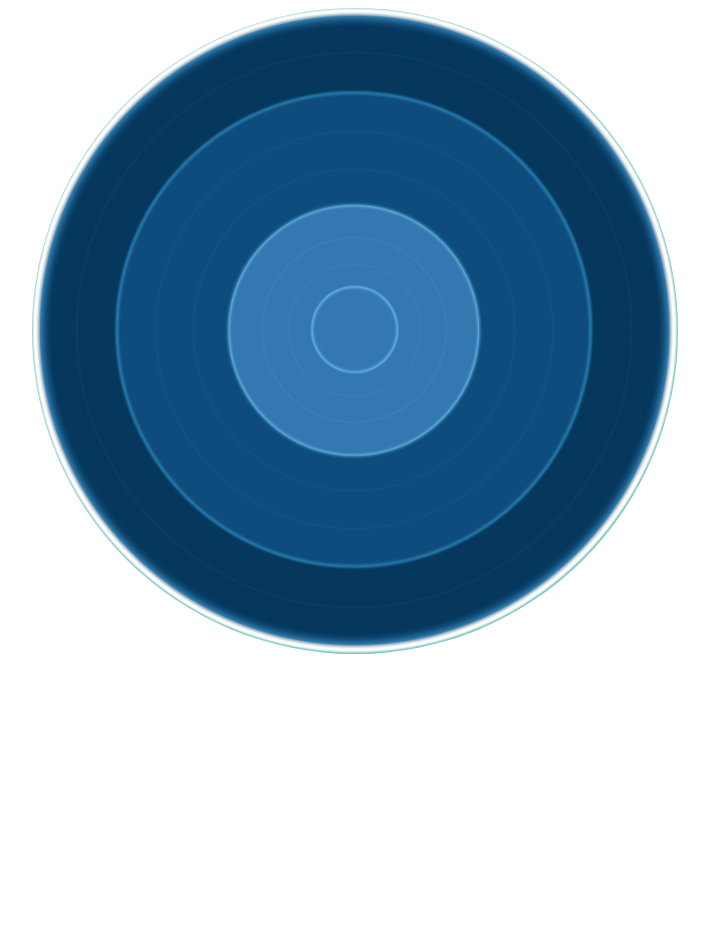
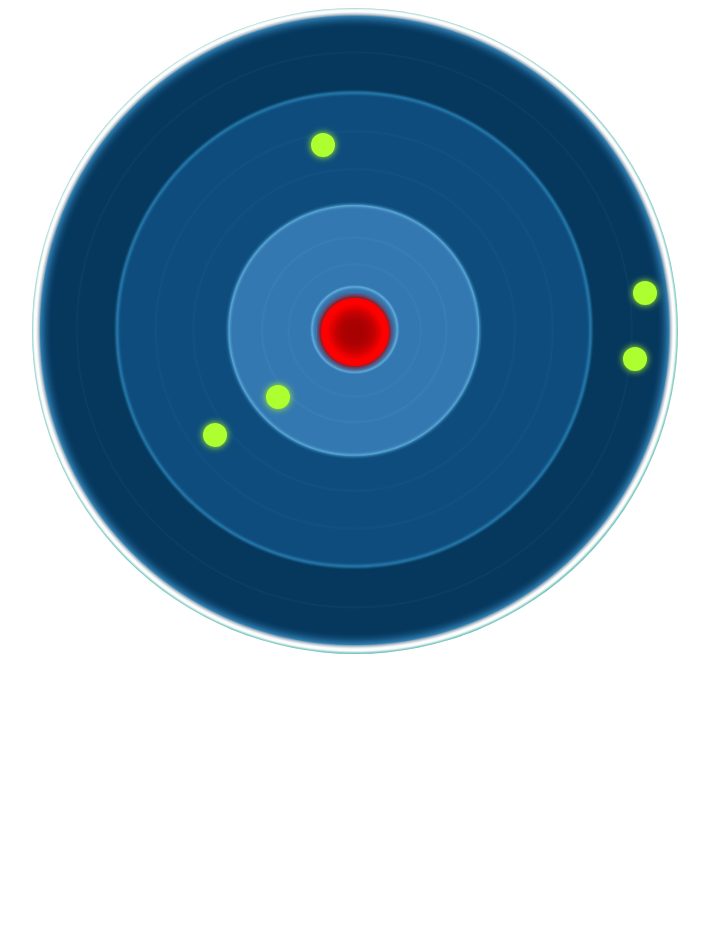
Before and after one commit to mohamedsaad306/JS_project, a plain HTML site: page gemey/Orbit.html in a window 1280 px wide. Shown: the whole page, without its empty margins (301-1010 px from the left). Before the commit the page ends 800 px from the top, so only its background shows below. Drawn offline with Linux system fonts and the light colour scheme.

Commit message:
lastChanged

```diff
--- a/gemey/Css/Style.css
+++ b/gemey/Css/Style.css
@@ -15,13 +15,19 @@ body {
     height: 646px;
     border-radius: 50%;
 }
-
+.divCenter {
+    background-image: url(../img/centerorbit.png);
+    position: absolute;
+    z-index: 1;
+    background-position-x: -602PX;
+    BACKGROUND-POSITION-Y: -473px;
+    width: 100%;
+    height: 100%;
+}
 .healthcircle {
     background-color: greenyellow;
     box-shadow: 0px 0px 7px greenyellow;
     position:absolute;  /*GM*/
-
-    margin: 7px;
     display: inline-block;
     width: 24px;
     height: 24px;
--- a/gemey/Js/Main.js
+++ b/gemey/Js/Main.js
@@ -1,5 +1,5 @@
 
-$(document).ready(function () {
+
 
     //------------ BaseComponent Class
     function BaseComponent(_x, _y, _classUniqu, _lifeTime, _type, _radius, _direction) {
--- a/gemey/Orbit.html
+++ b/gemey/Orbit.html
@@ -12,8 +12,6 @@
     <div id="containerId" class="container" >
 
 
-
-
     </div>
 
     <script>
@@ -22,38 +20,36 @@
 
             //------------ BaseComponent Class
             function BaseComponent() {
-                this.Position = { "X":0, "Y": 0 };
-                this.ClassUniqu = "";        //ClassUniqu will represented in css as (<div class="classType_indexOfArrary">)
+                this.X = 0;
+                this.Y = 0;
+                this.Id = "";        //Id will represented in css as (<div id="classType_indexOfArrary">)
                 this.LifeTime = 1;
                 this.Type = ""; // (player,Enemy,Health) reserved
                 this.Radious = 0;
                 this.Direction = 0;    //1:clockwise   -1:anticlockwise    0:sleep
                 this.ClassType=""
                 this.Create = function () {
-                    //append to container new div
-                    //css:classType(myship-movalbeEnemy-sleepHealth-...etc) depend on caller Object
-                    //classUniqu this.position in css
-                    debugger;
+                    console.log(this);
                     var newDiv = document.createElement("div");
-                    $(newDiv).css("class", this.ClassType).css("class", this.ClassUniqu); //add attr 'id' to new div
-                    newDiv.style.left = this.Position.X+"px";
-                    newDiv.style.top = this.Position.Y + "px";
+                    $(newDiv).attr("class", this.ClassType);
+                    $(newDiv).attr("id", this.Id);
+                    $(newDiv).css("left", (this.X));
+                    $(newDiv).css("top", (this.Y));
                     console.log(newDiv);
-                    document.getElementById("containerId").appendChild(newDiv);
-                    //$("#containerId").append(newDiv);
+                    $("#containerId").append(newDiv);
                 }
                 this.Destory = function () {
                     //delet object from memroy
                     delete this;
-                    //remove div element by classUniqu
+                    //remove div element by Id
                 }
             }
 
             //--------------------------- MyShip Class
             function MyShip(_x, _y, _classUniqu, _id, _lifeTime, _type, _direction) {
-                this.Position.X = _x;
-                this.Position.Y = _y;
-                this.ClassUniqu = "myship";   //constant class in css
+                this.X = _x;
+                this.Y = _y;
+                this.Id = "myship";   //constant class in css
                 this.LifeTime = _lifeTime;
                 this.Type = "player"; //reserved
                 this.Radious = _radius;
@@ -67,9 +63,9 @@
             //--------------------------- Enemy Classes
             //-------------Sleep Enemy Class
             function SleepEnemy(_x, _y, _index, _lifeTime, _radius, _direction) {
-                this.Position.X = _x;
-                this.Position.Y = _y;
-                this.ClassUniqu = "sleepEnemy" + _index;
+                this.X = _x;
+                this.Y = _y;
+                this.Id = "sleepEnemy" + _index;
                 this.LifeTime = _lifeTime;
                 this.Type = "Enemy";//reserved
                 this.Radious = _radius;
@@ -83,7 +79,7 @@
             function MovableEnemy(_x, _y, _index, _lifeTime, _radius, _direction) {
                 this.Position.X = _x;
                 this.Position.Y = _y;
-                this.ClassUniqu = "movableEnemy" + _index;
+                this.Id = "movableEnemy" + _index;
                 this.LifeTime = _lifeTime;
                 this.Type = "Enemy";//reserved
                 this.Radious = _radius;
@@ -97,7 +93,7 @@
             function TrackerEnemy(_x, _y, _index, _lifeTime, _radius, _direction) {
                 this.Position.X = _x;
                 this.Position.Y = _y;
-                this.ClassUniqu = "trackerEnemy" + _index;
+               this.Id = "trackerEnemy" + _index;
                 this.LifeTime = _lifeTime;
                 this.Type = "Enemy";//reserved
                 this.Radious = _radius;
@@ -110,11 +106,11 @@
 
             //--------------------------- Health Classes
             //-------------Sleep Health Class
-            function SleepHealth(_x, _y, _index, _lifeTime, _radius, _direction) {
-                this.Position.X = _x;
-                this.Position.Y = _y;
-                this.ClassUniqu = "sleepHealth" + _index;
-                this.LifeTime = _lifeTime;
+            function SleepHealth(_x, _y, _index, _radius, _direction) {
+                this.X = _x;
+                this.Y = _y;
+                this.Id = "sleepHealth" + _index;
+                this.LifeTime = 15;
                 this.Type = "Health";//reserved
                 this.Radious = _radius;
                 this.Direction = 0;
@@ -125,9 +121,9 @@
             } SleepHealth.prototype = new BaseComponent;
             //-------------Movable Health Class
             function MovableHealth(_x, _y, _index, _lifeTime, _radius, _direction) {
-                this.Position.X = _x;
-                this.Position.Y = _y;
-                this.ClassUniqu = "movableHealth" + _index;
+                this.X = _x;
+                this.Y = _y;
+                this.Id = "movableHealth" + _index;
                 this.LifeTime = _lifeTime;
                 this.Type = "Health";//reserved
                 this.Radious = _radius;
@@ -139,9 +135,9 @@
             } MovableHealth.prototype = new BaseComponent;
             //-------------Triangle Health Class
             function TriangleHealth(_x, _y, _index, _lifeTime, _radius, _direction) {
-                this.Position.X = _x;
-                this.Position.Y = _y;
-                this.ClassUniqu = "triangleHealth" + _index;
+                this.X = _x;
+                this.Y = _y;
+                this.Id = "triangleHealth" + _index;
                 this.LifeTime = _lifeTime;
                 this.Type = "Health";//reserved
                 this.Radious = _radius;
@@ -157,13 +153,41 @@
                 X: parseInt(($("#containerId").width()) / 2),
                 Y: parseInt(($("#containerId").height()) / 2),
                 radius: parseInt(($("#containerId").width()) / 2),
+                CreatCenter: function () {
+                    var newDiv = document.createElement("div");
+                    $(newDiv).attr("class","divCenter");
+                    $(newDiv).attr("id", "idDivCenter");
+                    $(newDiv).css("left", (this.X - 38));
+                    $(newDiv).css("top", (this.Y - 38));
+                    $("#containerId").append(newDiv);
+                },
+                DetectCollision: function () {
+                    //here where conatainer detect if collision happen or not
+                }
+            };
+            //--------------- Get random Point in Circle
+            function GetRandomPoint(centerX, centerY,MaxRadius,MinRadius) {
+                var x, y;
+                do {
+                    var x = GetRandomNumber(centerX - MaxRadius, centerX + MaxRadius);
+                    var y = GetRandomNumber(centerY - MaxRadius, centerY + MaxRadius);
+                    var distance = Math.sqrt(Math.pow((centerX - x), 2) + Math.pow((centerY - y), 2));//distance between point and center
+                } while (distance > MaxRadius || distance < MinRadius);
+                return { X: x, Y: y };
+            }
+            function GetRandomNumber(min, max) {
+                return Math.floor(Math.random() * (max - min) + min);       //min (inclusive) and max (exclusive)
+            }
 
-            };
+            //--------------------------Main
+            function Main() {
+                container.CreatCenter();
 
-            function Main() {
-            //$("#healthcircle").css("left", container.X).css("top", container.Y);
-            var sh = new SleepHealth(323, 323, 0, 15, 120, 1);
-            sh.Create();
+                for (var i = 0; i < 5; i++) {
+                    var pos = GetRandomPoint(container.X, container.Y, container.radius - 30, container.radius - 232);
+                    var p1 = new SleepHealth(pos.X, pos.Y, 1, 20, 1);
+                    p1.Create();
+                }
             }
             Main();
         });
```
